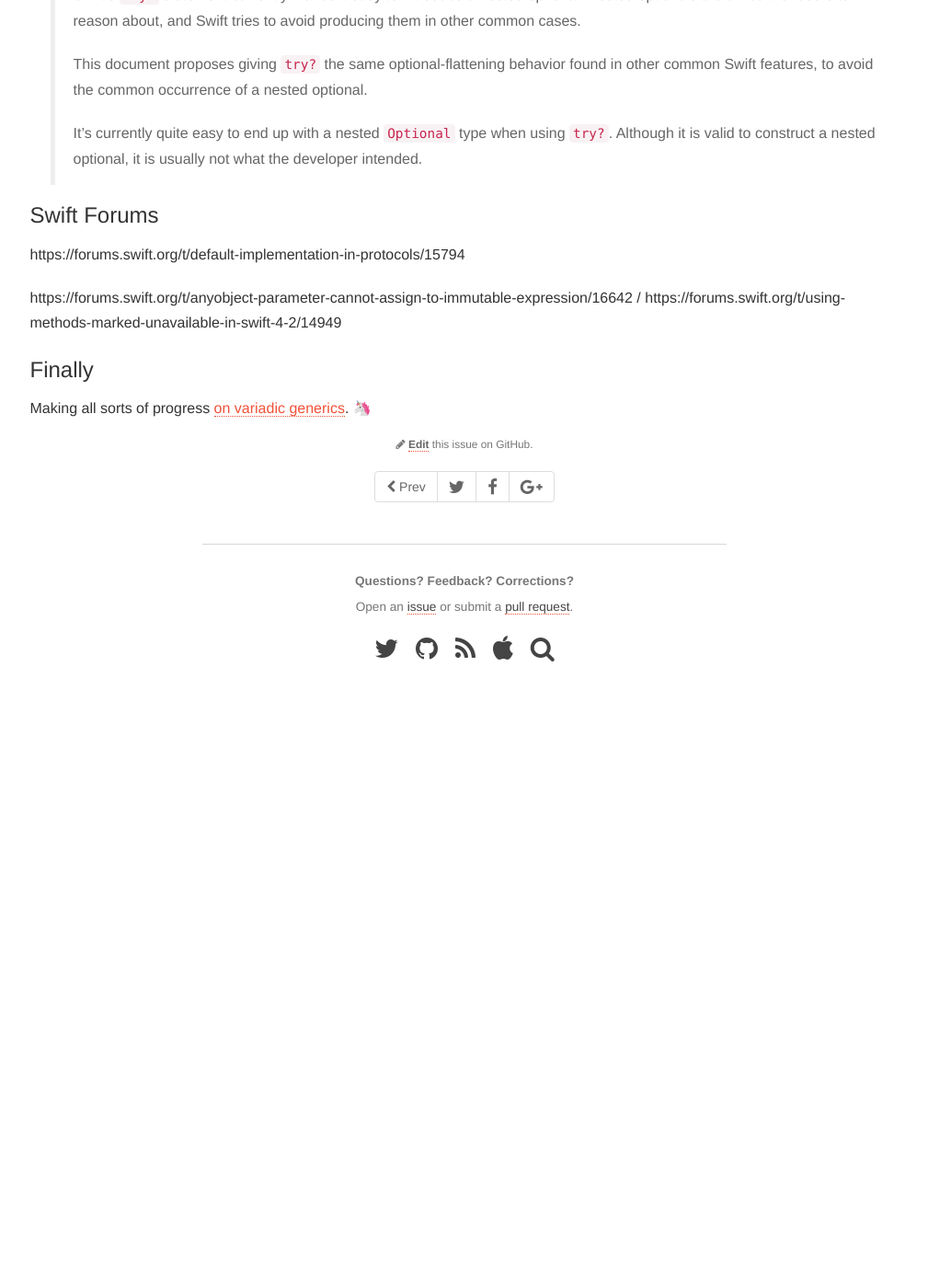
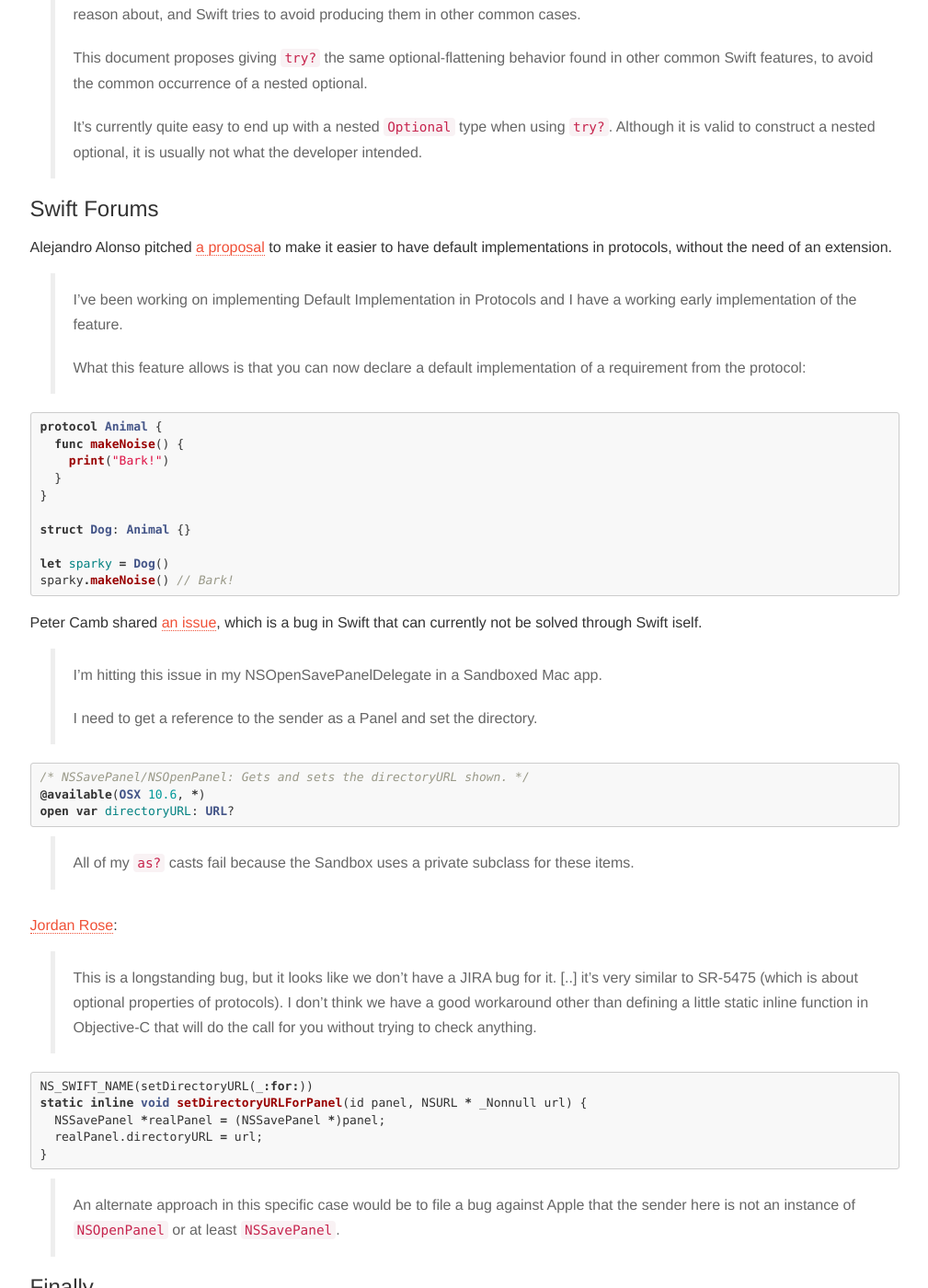
Before and after one commit to SwiftWeekly/swiftweekly.github.io, a Jekyll site: the page built from _posts/2018-10-04-issue-119.md, in a window 1280 px wide and 1400 px high, scrolled down 2287 px. Shown: the whole window at 92% size, without its empty margins (135-1144 px from the left). Built offline with Jekyll 4.4.1, drawn with Linux system fonts in a browser that asks for light colours; before the commit the page ends 3019 px from its top, so only the background shows below that; some of the changed text lies outside the part shown.

Commit message:
Finish issue 119

```diff
--- a/_posts/2018-10-04-issue-119.md
+++ b/_posts/2018-10-04-issue-119.md
@@ -9,7 +9,9 @@
     displaylink: do-ios.com
 ---
 
-> TODO: intro comments
+We're very happy to re-introduce the newsletter's mail subscriptions, so that you can once again receive Swift Weekly Brief in your inbox. If you haven't yet and are interested, you can subscribe [here](subscribe/).
+
+Enjoy the newsletter and have a great weekend and week!
 
 <!--excerpt-->
 
@@ -17,29 +19,28 @@
 
 ### Starter tasks
 
-> TODO
-
-### Swift Unwrapped
-
-> TODO: Latest episode(s) of Swift Unwrapped
+- [SR-8703](https://bugs.swift.org/browse/SR-8703) [Tensorflow] Deabstraction should properly diagnose recursion
+- [SR-8706](https://bugs.swift.org/browse/SR-8706) Fix up parseDependencyFile to not crash on invalid YAML Compiler
+- [SR-8707](https://bugs.swift.org/browse/SR-8707) Write out swiftdeps files atomically Compiler
+- [SR-8720](https://bugs.swift.org/browse/SR-8720) Add --hide-build option to `swift run` Package Manager
 
 ### News and community
 
-https://swift.org/blog/5-0-release-process/
+[Ted Kremenek](https://twitter.com/tkremenek) has written [an overview](https://swift.org/blog/5-0-release-process/) of the release process of Swift 5.0, including the goals and an estimated schedule.
 
-https://swift.org/blog/how-mirror-works/
+[Mike Ash](https://twitter.com/mikeash) wrote [a blog post](https://swift.org/blog/how-mirror-works/) on the Swift.org blog, explaining how `Mirror` works.
 
-https://blog.timac.org/2018/0924-state-of-swift-ios12/
+[Timac](https://twitter.com/timacfr) wrote [a blog post](https://blog.timac.org/2018/0924-state-of-swift-ios12/) that measures Apple's use of Swift in iOS 12. 66 binaries are now using Swift! 🎉
 
-https://swiftrocks.com/how-caseiterable-works-internally-in-swift.html
+[Bruno Rocha](https://twitter.com/rockthebruno) wrote [a blog post](https://swiftrocks.com/how-caseiterable-works-internally-in-swift.html) on how Swift 4.2's `CaseIterable` works internally.
 
 ### Commits and pull requests
 
-https://github.com/apple/swift-corelibs-foundation/pull/1708
+[Lily Vulcano](https://twitter.com/millenomi) opened [a pull request](https://github.com/apple/swift-corelibs-foundation/pull/1708) that merges improvements from the Core Foundation version found in Mojave and iOS 12 into Swift Foundation.
 
-https://github.com/apple/swift-nio/pull/609 SwiftNIO Android Support
+[Albert Aleksieiev](https://twitter.com/albert_keyj) merged [a pull request](https://github.com/apple/swift-nio/pull/609) that adds Android support to SwiftNIO! 💪
 
-https://github.com/apple/swift/pull/19690
+[Michael Gottesman](https://twitter.com/gottesmang) merged [a pull request](https://github.com/apple/swift/pull/19690) bringing performance improvements to the standard library. 🏎
 
 ### Accepted proposals
 
@@ -77,10 +78,52 @@
 
 ### Swift Forums
 
-https://forums.swift.org/t/default-implementation-in-protocols/15794
+Alejandro Alonso pitched [a proposal](https://forums.swift.org/t/default-implementation-in-protocols/15794) to make it easier to have default implementations in protocols, without the need of an extension.
 
-https://forums.swift.org/t/anyobject-parameter-cannot-assign-to-immutable-expression/16642 /
-https://forums.swift.org/t/using-methods-marked-unavailable-in-swift-4-2/14949
+> I've been working on implementing Default Implementation in Protocols and I have a working early implementation of the feature.
+>
+> What this feature allows is that you can now declare a default implementation of a requirement from the protocol:
+
+{% highlight swift %}
+protocol Animal {
+  func makeNoise() {
+    print("Bark!")
+  }
+}
+
+struct Dog: Animal {}
+
+let sparky = Dog()
+sparky.makeNoise() // Bark!
+{% endhighlight %}
+
+Peter Camb shared [an issue](https://forums.swift.org/t/anyobject-parameter-cannot-assign-to-immutable-expression/16642), which is a bug in Swift that can currently not be solved through Swift iself.
+
+> I'm hitting this issue in my NSOpenSavePanelDelegate in a Sandboxed Mac app.
+>
+> I need to get a reference to the sender as a Panel and set the directory.
+
+{% highlight swift %}
+/* NSSavePanel/NSOpenPanel: Gets and sets the directoryURL shown. */
+@available(OSX 10.6, *)
+open var directoryURL: URL?
+{% endhighlight %}
+
+> All of my `as?` casts fail because the Sandbox uses a private subclass for these items.
+
+[Jordan Rose](https://twitter.com/UINT_MIN):
+
+> This is a longstanding bug, but it looks like we don't have a JIRA bug for it. [..] it's very similar to SR-5475 (which is about optional properties of protocols). I don't think we have a good workaround other than defining a little static inline function in Objective-C that will do the call for you without trying to check anything.
+
+{% highlight objc %}
+NS_SWIFT_NAME(setDirectoryURL(_:for:))
+static inline void setDirectoryURLForPanel(id panel, NSURL * _Nonnull url) {
+  NSSavePanel *realPanel = (NSSavePanel *)panel;
+  realPanel.directoryURL = url;
+}
+{% endhighlight %}
+
+> An alternate approach in this specific case would be to file a bug against Apple that the sender here is not an instance of `NSOpenPanel` or at least `NSSavePanel`.
 
 ### Finally
 
```
